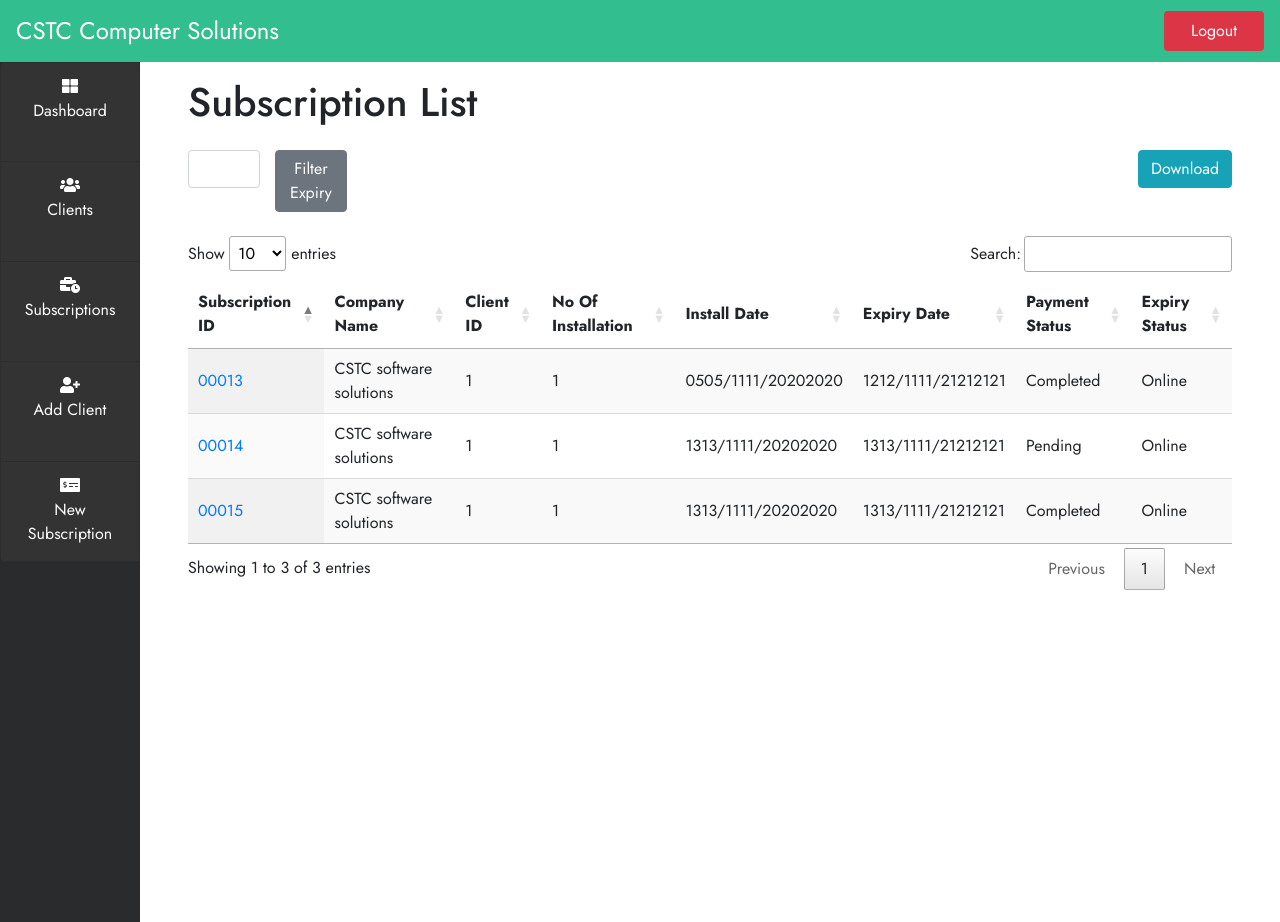
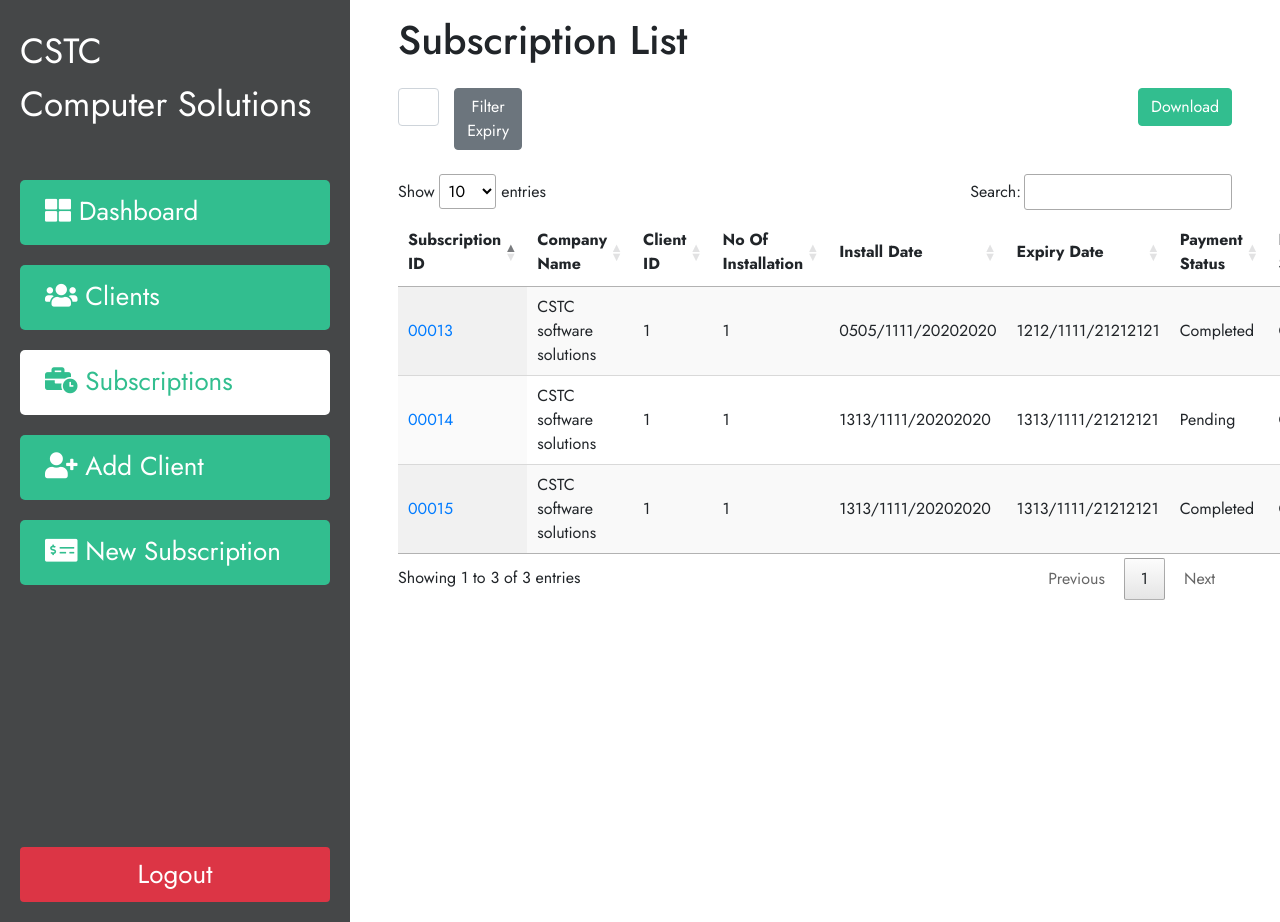
Before and after one commit to nareshban1/CSTC, a Django app: page /subscription in a window 1280 px wide; the page is wider, and only the part inside the window is pictured. Run offline with Django 3.2, Linux system fonts and the light colour scheme; a user stored in the database is signed in; data comes from the database, SQL or seed files in the repository; both versions use the stored data as it was after the commit; some libraries are stand-ins or nearby versions; some web fonts are replaced.

Commit message:
Download
Signed-off-by: Naresh Ban <49855000+nareshban1@users.noreply.github.com>

```diff
--- a/cstcdataentry/customer/Templates/addcustomers.html
+++ b/cstcdataentry/customer/Templates/addcustomers.html
@@ -12,9 +12,7 @@
          <div class="form-group col-md-8 mb-0">
             {{ form.Name| as_crispy_field }}
          </div>
-
       </div>
-
       {{ form.Address1 |as_crispy_field }}
       {{ form.Address2 |as_crispy_field }}
       <div class="form-row">
@@ -49,5 +47,4 @@
       <button type="submit" class="btn btn-primary">Add Customer</button>
    </form>
 </div>
-
 {% endblock content %}
--- a/cstcdataentry/customer/Templates/customers.html
+++ b/cstcdataentry/customer/Templates/customers.html
@@ -1,7 +1,5 @@
 {% extends "base.html" %}
-
 {% block content %}
-
 {% block javascript %}
 <script>
    $(document).ready(function() {
@@ -9,7 +7,6 @@
    } );
 </script>
 {% endblock javascript %}
-
 <div class="col-lg px-5 py-3 tablecontent">
    <h1>Client List</h1>
    <table id="datatable" class="display" style="width:100%">
@@ -39,7 +36,4 @@
       </tbody>
    </table>
 </div>
-
-
-
 {% endblock content %}
--- a/cstcdataentry/customer/Templates/updatecustomers.html
+++ b/cstcdataentry/customer/Templates/updatecustomers.html
@@ -12,7 +12,6 @@
          <div class="form-group col-md-8 mb-0">
             {{ form.Name| as_crispy_field }}
          </div>
-
       </div>
       {{ form.Address1 |as_crispy_field }}
       {{ form.Address2 |as_crispy_field }}
@@ -48,5 +47,4 @@
       <button type="submit" class="btn btn-primary">Update Customer</button>
    </form>
 </div>
-
 {% endblock content %}
--- a/cstcdataentry/subscription/Templates/subscription.html
+++ b/cstcdataentry/subscription/Templates/subscription.html
@@ -1,7 +1,5 @@
 {% extends "base.html" %}
-
 {% block content %}
-
 {% block javascript %}
 <script>
    $(document).ready(function() {
@@ -13,9 +11,7 @@
 {% endblock javascript %}
 {% load myfilters %}
 <div class="col-lg px-5 py-3 tablecontent">
-
    <h1>Subscription List</h1>
-
    <div class="col my-4">
       <div class="row justify-content-end">
          <form class="col-2 " method="GET">
@@ -29,7 +25,7 @@
             </div>
          </form>
          <div class="col p-0">
-                    <a  href="{%url 'report' days  %}" class="btn btn-info float-right" >Download</a>
+            <a  href="{%url 'report' days  %}" class="btn btn-primary  float-right" >Download</a>
          </div>
       </div>
    </div>
@@ -86,6 +82,4 @@
       </tbody>
    </table>
 </div>
-
-
 {% endblock content %}
--- a/cstcdataentry/subscription/views.py
+++ b/cstcdataentry/subscription/views.py
@@ -87,13 +87,17 @@ def new_subscription(request):
 def subscriptionDetail(request,id):
     sub = Subscription.objects.get(id=id)
     ren = Renew.objects.filter(Subscription=id).order_by('-id')
+    renu= Renew.objects.filter(Subscription=id).latest('id')
     if request.method == 'GET':
         subscription_update= subscriptionUpdate(instance= sub)
     else:
         subscription_update = subscriptionUpdate(request.POST,instance= sub)
         if subscription_update.is_valid():
             subscription_update.save()
-            return render(request,'subscriptiondetail.html', {'form': subscription_update,'sub':sub,})
+            renu.RemainingAmount = subscription_update.cleaned_data['RemainingAmount']
+            renu.AmountReceived = subscription_update.cleaned_data['AmountReceived']
+            renu.save()
+            return render(request,'subscriptiondetail.html', {'form': subscription_update,'sub':sub, 'renews':ren,})
 
 
 
--- a/cstcdataentry/user/Templates/Base.html
+++ b/cstcdataentry/user/Templates/Base.html
@@ -10,8 +10,6 @@
       <script src="https://cdnjs.cloudflare.com/ajax/libs/popper.js/1.16.0/umd/popper.min.js"></script>
       <script src="https://maxcdn.bootstrapcdn.com/bootstrap/4.4.1/js/bootstrap.min.js"></script>
       <script src="https://cdn.jsdelivr.net/npm/select2@4.1.0-beta.1/dist/js/select2.min.js"></script>
-
-
       <link rel="stylesheet" type="text/css" href="https://cdn.datatables.net/v/bs4/dt-1.10.22/datatables.min.css"/>
       <link href="{% static 'CSS/style.css' %}" rel="stylesheet" type="text/css" />
       <link href="https://fonts.googleapis.com/css?family=Audiowide|Exo+2|Monoton|Prosto+One|Russo+One|Titillium+Web|Lexend+Giga|Noto Sans" rel="stylesheet">
@@ -19,81 +17,89 @@
       <link rel="stylesheet" href="https://maxcdn.bootstrapcdn.com/bootstrap/4.4.1/css/bootstrap.min.css">
       <link rel="stylesheet" href="https://cdnjs.cloudflare.com/ajax/libs/datepicker/0.6.5/datepicker.min.css" integrity="sha256-b88RdwbRJEzRx95nCuuva+hO5ExvXXnpX+78h8DjyOE=" crossorigin="anonymous" />
       <link href="https://fonts.googleapis.com/css2?family=Jost:ital,wght@0,300;0,400;0,500;0,700;1,500;1,900&display=swap" rel="stylesheet">
-
    </head>
    <body>
-
-
-<nav class="navbar navbar-expand-md  nav sticky-top" style="font-family: 'Jost', sans-serif;">
-  <a class="navbar-brand" href="{% url 'dashboard' %}">
-      <span class="navlogo" >CSTC Computer Solutions</span>
-  </a>
-    <ul class="navbar-nav ml-auto text-center">
-      <li class="nav-item ">
-        <a class="nav-link btn-danger rounded btn-logout" href="{% url 'logout' %}" id="logout"> Logout </a>
-      </li>
-    </ul>
-</nav>
       <div class="roww " id="body-row" style="font-family: 'Jost', sans-serif;">
          <!-- Sidebar -->
-    <div id="sidebar-container" class="sidebar">
+         <div id="sidebar-container" class="sidebar ">
+            <div class="h-75">
+               <a class="navbar-brand w-100" href="{% url 'dashboard' %}">
+               <span class="navlogo w-100" >CSTC <br>Computer Solutions</span>
+               </a>
                <!-- Bootstrap List Group -->
-        <ul class="list-group mb-5">
-            <a href="{% url 'dashboard' %}" class="list-group-item list-group-item-action">
-                <div class="d-block w-100 text-center">
-                    <i class="fas fa-th-large "></i>
-                </div>
-                <div class="d-block w-100 text-center">
-                    <span class="menu-collapsed">Dashboard</span>
+               <ul class="list-group mb-5" id="menulist">
+                  <a href="{% url 'dashboard' %}" class="list-group-item list-group-item-action rounded menus " id="dashboard">
+                     <div class="d-block w-100 ">
+                        <i class="fas fa-th-large "></i> Dashboard
                      </div>
                   </a>
-           <a href="{% url 'customers' %}" class="list-group-item list-group-item-action ">
-               <div class="d-block w-100 text-center">
-                    <i class="fas fa-users"></i>
-                </div>
-                <div class="d-block w-100 text-center">
-                    <span class="menu-collapsed">Clients</span>
-                </div>
-
-            </a>
-           <a href="{% url 'subscriptions' %}" class="list-group-item list-group-item-action">
-               <div class="d-block w-100 text-center">
-                    <i class="fas fa-business-time"></i>
-                </div>
-                <div class="d-block w-100 text-center">
-                    <span class="menu-collapsed">Subscriptions</span>
+                  <a href="{% url 'customers' %}" class="list-group-item list-group-item-action  menus rounded" id="customers">
+                     <div class="d-block w-100 ">
+                        <i class="fas fa-users"></i> Clients
                      </div>
                   </a>
-           <a href="{% url 'addcustomers' %}" class="list-group-item list-group-item-action">
-               <div class="d-block w-100 text-center">
-                    <i class="fas fa-user-plus"></i>
-                </div>
-                <div class="d-block w-100 text-center">
-                     <span class="menu-collapsed">Add Client</span>
+                  <a href="{% url 'subscriptions' %}" class="list-group-item list-group-item-action rounded menus" id="subscription">
+                     <div class="d-block w-100 ">
+                        <i class="fas fa-business-time"></i> Subscriptions
                      </div>
                   </a>
-           <a href="{% url 'newsubscription' %}" class="list-group-item list-group-item-action">
-               <div class="d-block w-100 text-center">
-                    <i class="fas fa-money-check-alt"></i>
-                </div>
-                <div class="d-block w-100 text-center">
-                     <span class="menu-collapsed">New Subscription</span>
+                  <a href="{% url 'addcustomers' %}" class="list-group-item list-group-item-action rounded menus" id="addcustomers">
+                     <div class="d-block w-100 ">
+                        <i class="fas fa-user-plus"></i> Add Client
                      </div>
                   </a>
-
+                  <a href="{% url 'newsubscription' %}" class="list-group-item list-group-item-action rounded menus" id="newsubscription">
+                     <div class="d-block w-100 ">
+                        <i class="fas fa-money-check-alt"></i> New Subscription
+                     </div>
+                  </a>
                </ul>
             </div>
-
-
+            <div class="logout h-25 p-0 d-flex align-items-end flex-column ">
+               <a class=" btn-block  btn-danger rounded btn-logout mt-auto text-center align-content-center " href="{% url 'logout' %}" id="logout"> Logout </a>
+            </div>
+         </div>
          <div class="container-expand-lg viewcontents " >
             {% block content %}
             {% endblock content %}
          </div>
-
       </div>
+   </body>
+   <script>
+      var urlString = document.location.href;
+      var urlArray = urlString.split('/');
+      var pageHREF = urlArray[urlArray.length-1];
+      var pageHREF2 = urlArray[urlArray.length-3];
+      if(pageHREF !==""){
+          var menu = document.querySelectorAll('ul#menulist a');
+          var i;
 
 
+          for(i=0; i<menu.length; i++){
+              if(pageHREF2 === 'customerdetail'){
+                      menu[1].className="activee";
+                  }
+              var currentURL=(menu[i].getAttribute("id"));
+              menu[i].className="menus";
+              if(currentURL == pageHREF){
+                  menu[i].className="activee";
+              }
+          }
+      }
+      if(pageHREF2 !==""){
+          var menu = document.querySelectorAll('ul#menulist a');
+          var i;
+          for(i=0; i<menu.length; i++){
 
-
-   </body>
+              var currentURL=(menu[i].getAttribute("id"));
+              menu[i].className="menus";
+              if(pageHREF2 === 'customerdetail' || pageHREF2 === 'customerupdate'){
+                      menu[1].className="activee";
+                  }
+              if(pageHREF2 === 'subscriptiondetail' || pageHREF2 === 'renew'){
+                    menu[2].className="activee";
+              }
+          }
+      }
+   </script>
 </html>
--- a/cstcdataentry/user/Templates/home.html
+++ b/cstcdataentry/user/Templates/home.html
@@ -1,8 +1,5 @@
 {% extends "base.html" %}
 {% block content %}
-
-
-
 <div class="card-deck p-3 m-auto text-center dash">
    <div class="card rounded">
       <div class="card-body">
@@ -36,7 +33,5 @@
          <p class="card-text">{{ receive }}</p>
       </div>
    </div>
-
 </div>
-
 {% endblock content %}
--- a/cstcdataentry/user/static/css/style.css
+++ b/cstcdataentry/user/static/css/style.css
@@ -8,264 +8,213 @@ body {
 	font-family: 'Jost', sans-serif;
 }
 
-.wave {
-	position: fixed;
-	bottom: 0;
-	left: 0;
-	height: 100%;
-	width: 50%;
-	z-index: -1;
-}
-
 .mainpage {
 	height: 100%;
 }
 
-form {
-	width: 400px;
+#cover {
+	font-family: 'Jost', sans-serif;
+	background: url('/static/wave.png') center no-repeat;
+	background-size: cover;
+	height: 100%;
+	text-align: center;
+	display: flex;
+	align-items: center;
+	position: relative;
 }
 
-.img {
-	justify-content: center;
-	align-items: center;
-	text-align: center;
+#cover-caption {
+	width: 100%;
+	position: relative;
+	z-index: 1;
 }
 
-.login-content {
-	font-family: 'Jost', sans-serif;
-	justify-content: center;
-	align-items: center;
-	text-align: center;
+.form {
+	height: 600px;
 }
 
-.login-content img {
-	height: 150px;
-}
-
-.login-content h2 {
-	font-family: 'Jost', sans-serif;
-	font-weight: 500;
-	margin: 15px 0;
-	color: #333;
-	text-transform: uppercase;
-	font-size: 2.9rem;
-}
-
-.login-content .input-div {
-	position: relative;
-	display: grid;
-	grid-template-columns: 7% 93%;
-	margin: 25px 0;
-	padding: 5px 0;
-	border-bottom: 2px solid #32be8f;
-}
-
-.login-content .input-div.one {
-	margin-top: 0;
-}
-
-.i {
-	color: #d9d9d9;
-	display: flex;
-	justify-content: center;
-	align-items: center;
-}
-
-.i i {
-	transition: .3s;
-}
-
-.input-div>div {
-	position: relative;
-	height: 45px;
-}
-
-.input-div>div>h5 {
-	position: absolute;
-	left: 10px;
-	top: 50%;
-	transform: translateY(-50%);
-	color: #999;
-	font-size: 18px;
-	transition: .3s;
-}
-
-.input-div:before,
-.input-div:after {
-	content: '';
-	position: absolute;
-	bottom: -2px;
-	width: 0%;
-	height: 2px;
-	background-color: #38d39f;
-	transition: .4s;
-}
-
-.input-div:before {
-	right: 50%;
-}
-
-.input-div:after {
-	left: 50%;
-}
-
-.input-div.focus:before,
-.input-div.focus:after {
-	width: 50%;
-}
-
-.input-div.focus>div>h5 {
-	top: -5px;
-	font-size: 15px;
-}
-
-.input-div.focus>.i>i {
-	color: #38d39f;
-}
-
-.input-div>div>input {
-	position: absolute;
-	left: 0;
-	top: 0;
-	width: 100%;
-	height: 100%;
-	border: none;
-	outline: none;
-	background: transparent;
-	padding: 0.5rem 0.7rem;
-	font-size: 1.2rem;
-	color: black;
+.logo {
+	font-size: 40px;
+	color: #32be8f;
 	font-family: 'Jost', sans-serif;
 }
 
-.input-div.pass {
-	margin-bottom: 4px;
+.title {
+	color: #707070
 }
 
-.for{
-	display: block;
-	text-align: right;
-	text-decoration: none;
-	color: #999;
-	font-size: 0.9rem;
-	transition: .3s;
+.input {
+	height: 60px;
+	background-color: white;
 }
 
-.for:hover{
-    color: #38d39f;
+.button {
+	border: none;
+	font-size: 30px;
+	height: 50px;
+	color: white;
+	background-color: #32be8f;
+	font-family: 'Jost', sans-serif;
 }
 
-
-.btnn {
-	display: block;
-	width: 100%;
-	height: 50px;
-	border-radius: 25px;
-	outline: none;
-	border:none;
-	background-image: linear-gradient(to right, #32be8f, #38d39f, #32be8f);
-	background-size: 200%;
-	font-size: 1.5rem;
-	color: #fff;
-	font-family: 'Jost', sans-serif;
-	text-transform: uppercase;
-	margin: 1rem 0;
-	cursor: pointer;
-	transition: .5s;
+.button:hover {
+	border: solid 1px #32be8f;
+	color: #32be8f;
+	background-color: white;
 }
 
-.btnn:hover {
-	background-position: right;
-}
-
-.logo {
-	color: #32be8f;
-	padding-left:50px;
+.dbtn {
+	border: none;
+	font-size: 30px;
+	height: 50px;
+	color: white;
+	background-color: #32be8f;
 	font-family: 'Jost', sans-serif;
 }
 
 .navlogo {
-    color:white;
-    font-size:24px;
+	padding: 0;
+	color: white;
+	font-size: 35px;
+}
+
+.navlogo:hover {
+	color: #32be8f;
+}
+
+.tablecontent,
+.dash {
+	font-family: 'Jost', sans-serif;
+}
+
+.dash .card-title {
+	font-size: 25px;
+	color: red;
+}
+
+.dash .card-text {
+	font-size: 30px;
+}
+
+#body-row {
+	width: 100%;
+	margin: auto;
+}
+
+#sidebar-container {
+	height: 100%;
+	background-color: #454748;
+	padding: 20px;
+	position: fixed;
+	width: 350px;
+	overflow-x: hidden;
+	z-index: 1;
+}
+
+.viewcontents {
+	margin-left: 350px;
 }
 
 
-.tablecontent , .dash {
-    font-family: 'Jost', sans-serif;
+/* Menu item*/
 
-}
-.dash .card-title{
-    font-size:25px;
-    color:red;
-}
-.dash .card-text{
-    font-size:30px;
+#sidebar-container .list-group {
+	margin-top: 25px;
 }
 
-#body-row {
-    width:100%;
-    margin:auto;
+.menus {
+	border-radius: 5px;
+	text-decoration: none;
+	padding: 12px 25px;
+	margin-top: 20px;
+	font-size: 26px;
+	height: 65px;
+	color: white;
+	background-color: #32be8f;
+}
 
+.activee {
+	border-radius: 5px;
+	text-decoration: none;
+	padding: 12px 25px;
+	margin-top: 20px;
+	font-size: 26px;
+	height: 65px;
+	color: #32be8f;
+	background-color: white;
 }
-#sidebar-container {
-    height: 100%;
-    background-color: #292b2c ;
-    padding: 0;
-    position:fixed;
-    width: 140px;
-    overflow-x: scroll;
-    z-index: 1;
+
+.menus:hover {
+	text-decoration: none;
+	background-color: white;
+	color: #32be8f;
+}
+
+.activee:hover {
+	text-decoration: none;
+	background-color: #32be8f;
+	color: white;
+}
+
+.loginpage {
+	height: 100vh;
+}
+
+.btn-logout {
+	height: 55px;
+	font-size: 26px;
+	padding: 8px;
+	text-decoration: none;
+	border: none;
+}
+
+.btn-logout:hover {
+	text-decoration: none;
+}
+
+.cdetail {
+	font-size: 24px;
+}
+
+.cdtitle {
+	font-size: 20px;
+}
+
+.online {
+	background-color: #afff94;
+}
+
+.warn {
+	background-color: #f6ff94;
+}
+
+.expired {
+	background-color: #ff9494;
+}
+
+.btn-primary,
+
+.btn-primary:active,
+.btn-primary:visited,
+.btn-primary:focus {
+	background-color: #32be8f !important;
+	border-color: #32be8f !important;
+}
+.btn-primary:hover{
+    background-color: white !important;
+    color:#32be8f !important;
+	border-color: #32be8f !important;
 
 }
 
-.viewcontents{
-    margin-left:140px;
-
-}
-
-/* Menu item*/
-#sidebar-container .list-group a {
-    height: 100px;
-    color: white;
-    background-color: #333;
-}
-
-#sidebar-container .list-group :hover{
-    color:#32be8f;
-}
-
-.nav{
-    background-color:#32be8f;
-}
-
-.btn-logout{
-    width:100px;
-}
-
-.cdetail{
-    font-size:24px;
-}
-.cdtitle{
-    font-size:20px;
-}
-
-.online {
-   background-color:#afff94;
-}
-.warn {
-   background-color:#f6ff94;
-}
-.expired{
-   background-color:#ff9494;
-}
 @media screen and (max-width: 900px) {
 	.img {
 		display: none;
 	}
 	.logo {
-	    padding:0;
+		padding: 0;
 		margin: auto;
-		font-size:36px;
+		font-size: 36px;
 	}
 	.wave {
 		display: none;
@@ -273,6 +222,5 @@ form {
 	.content {
 		justify-content: center;
 		margin-top: 100px;
-
 	}
 }
```
Also changed, not shown: cstcdataentry/customer/Templates/customersdetails.html (+52 -23 lines), cstcdataentry/subscription/Templates/renew.html (+4 -7 lines), cstcdataentry/subscription/Templates/subscriptiondetail.html (+5 -7 lines), cstcdataentry/user/Templates/index.html (+17 -39 lines), cstcdataentry/db.sqlite3, 1 other file. Lines whose indentation alone changed are shown as unchanged.
